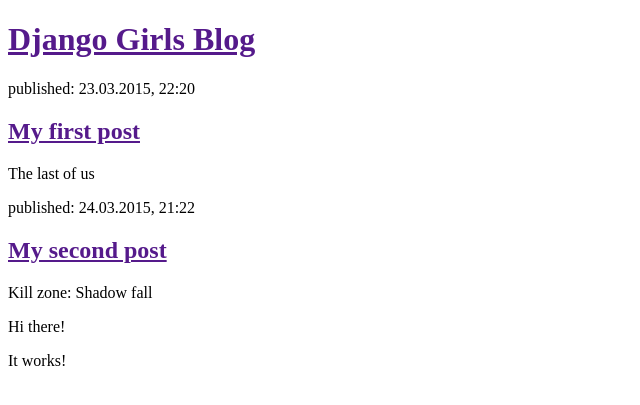
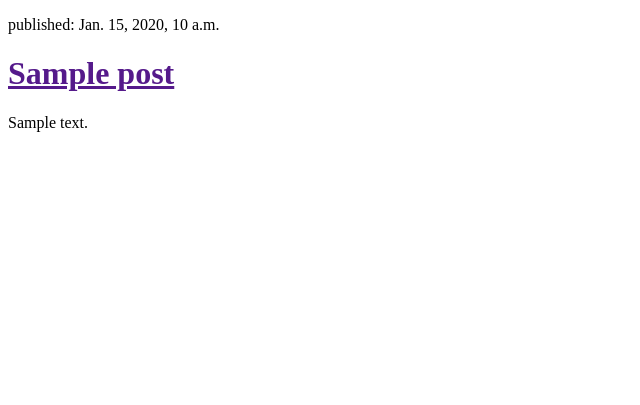
Before and after one commit to KeleiAzz/DjangoGirl, a Django app: template blog/templates/blog/post_list.html in a window 1280 px wide. Shown: the top 405 px of the page, without its empty margins (0-640 px from the left). Run offline with Django 3.2, Linux system fonts and the light colour scheme; the template is opened without the code that fills it: values that come from a table or form of the project are taken from there, others are empty; tables that the repository leaves empty hold one stand-in row (values such as "Sample post").

Commit message:
Used Django templates instead of static HTML

```diff
--- a/blog/templates/blog/post_list.html
+++ b/blog/templates/blog/post_list.html
@@ -5,21 +5,28 @@
     <title>Kelei's blog</title>
 </head>
 <body>
-    <div>
-        <h1><a href="">Django Girls Blog</a></h1>
-    </div>
-    <div>
-        <p>published: 23.03.2015, 22:20</p>
-        <h2><a href="">My first post</a></h2>
-        <p>The last of us</p>
-    </div>
-
-    <div>
-        <p>published: 24.03.2015, 21:22</p>
-        <h2><a href="">My second post</a></h2>
-        <p>Kill zone: Shadow fall</p>
-    </div>
-    <p>Hi there!</p>
-    <p>It works!</p>
+    {% for post in posts %}
+        <div>
+            <p>published: {{ post.published_date }}</p>
+            <h1><a href="">{{ post.title }}</a></h1>
+            <p>{{ post.text|linebreaks }}</p>
+        </div>
+    {% endfor %}
+{#    <div>#}
+{#        <h1><a href="">Django Girls Blog</a></h1>#}
+{#    </div>#}
+{#    <div>#}
+{#        <p>published: 23.03.2015, 22:20</p>#}
+{#        <h2><a href="">My first post</a></h2>#}
+{#        <p>The last of us</p>#}
+{#    </div>#}
+{##}
+{#    <div>#}
+{#        <p>published: 24.03.2015, 21:22</p>#}
+{#        <h2><a href="">My second post</a></h2>#}
+{#        <p>Kill zone: Shadow fall</p>#}
+{#    </div>#}
+{#    <p>Hi there!</p>#}
+{#    <p>It works!</p>#}
 </body>
 </html>
```
Also changed, not shown: blog/views.py (+6 -2 lines).
